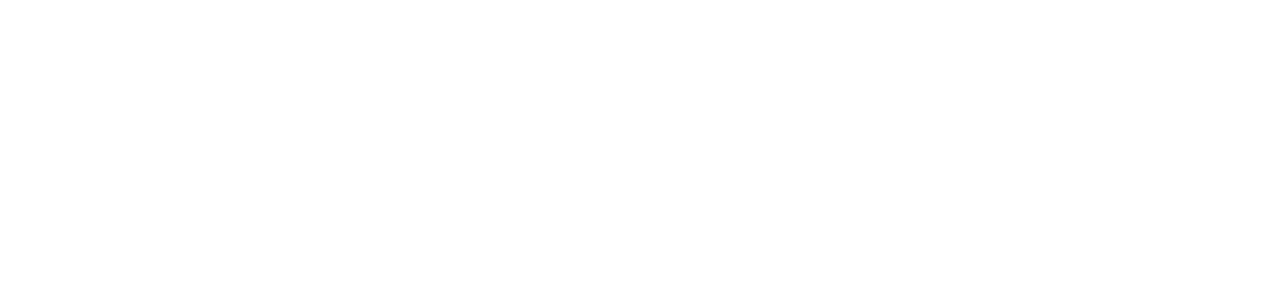
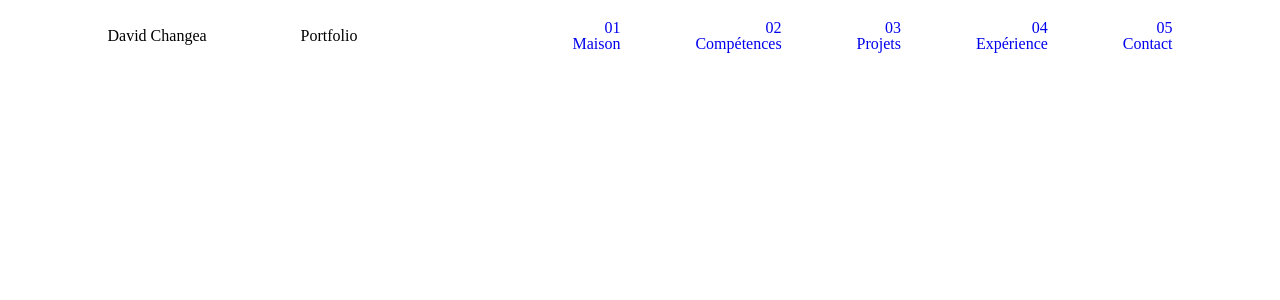
Before and after one commit to DavidDevPro/projet-12-Portfolio, a React (Vite) app: page / in a window 1280 px wide. Shown: the top 300 px of the page. Built offline with nearby package versions, Linux system fonts and the light colour scheme.

Commit message:
début header

```diff
--- a/src/App.jsx
+++ b/src/App.jsx
@@ -1,7 +1,17 @@
 import React from "react";
+import Header from "./components/Header";
+import { BrowserRouter, Route, Routes } from "react-router-dom";
+import Home from "./pages/Home";
 
 const App = () => {
-  return <div></div>;
+  return (
+    <BrowserRouter>
+      <Header />
+      <Routes>
+        <Route path="/" element={<Home />} />
+      </Routes>
+    </BrowserRouter>
+  );
 };
 
 export default App;
--- /dev/null
+++ b/src/components/Header.jsx
@@ -0,0 +1,16 @@
+import React from "react";
+import Navigation from "./Navigation";
+
+const Header = () => {
+  return (
+    <header>
+      <div className="homeTitle">
+        <h1>David Changea</h1>
+        <span>Portfolio</span>
+      </div>
+      <Navigation />
+    </header>
+  );
+};
+
+export default Header;
--- /dev/null
+++ b/src/components/Navigation.jsx
@@ -0,0 +1,56 @@
+import React from "react";
+import { NavLink } from "react-router-dom";
+
+const Navigation = () => {
+  return (
+    <div className="navigation">
+      <NavLink
+        to="/"
+        className={({ isActive }) => (isActive ? "navEffect" : "")}
+      >
+        <div>
+          <span>01</span>
+          <h2>Maison</h2>
+        </div>
+      </NavLink>
+      <NavLink
+        to="/"
+        className={({ isActive }) => (isActive ? "navEffect" : "")}
+      >
+        <div>
+          <span>02</span>
+          <h2>Compétences</h2>
+        </div>
+      </NavLink>
+      <NavLink
+        to="/"
+        className={({ isActive }) => (isActive ? "navEffect" : "")}
+      >
+        <div>
+          <span>03</span>
+          <h2>Projets</h2>
+        </div>
+      </NavLink>
+      <NavLink
+        to="/"
+        className={({ isActive }) => (isActive ? "navEffect" : "")}
+      >
+        <div>
+          <span>04</span>
+          <h2>Expérience</h2>
+        </div>
+      </NavLink>
+      <NavLink
+        to="/"
+        className={({ isActive }) => (isActive ? "navEffect" : "")}
+      >
+        <div>
+          <span>05</span>
+          <h2>Contact</h2>
+        </div>
+      </NavLink>
+    </div>
+  );
+};
+
+export default Navigation;
--- /dev/null
+++ b/src/pages/Home.jsx
@@ -0,0 +1,7 @@
+import React from "react";
+
+const HomePage = () => {
+  return <div></div>;
+};
+
+export default HomePage;
--- /dev/null
+++ b/src/sass/components/navigation.scss
@@ -0,0 +1,16 @@
+.navigation {
+  width: 100%;
+  max-width: 600px;
+  display: flex;
+  align-items: center;
+  justify-content: space-between;
+
+  a {
+    text-decoration: none;
+  }
+
+  span {
+    display: block;
+    text-align: right;
+  }
+}
--- a/src/sass/layout/header.scss
+++ b/src/sass/layout/header.scss
@@ -0,0 +1,13 @@
+header {
+  display: flex;
+  justify-content: space-around;
+  align-items: center;
+  padding: 20px 0;
+
+  .homeTitle {
+    display: flex;
+    justify-content: space-between;
+    width: 100%;
+    max-width: 250px;
+  }
+}
--- a/src/sass/main.scss
+++ b/src/sass/main.scss
@@ -5,5 +5,6 @@
 @use "./pages/homePage";
 @use "./layout/header";
 @use "./layout/footer";
+@use "./components/navigation";
 @use "./components/buttons";
 @use "./components/caroussel";
```
